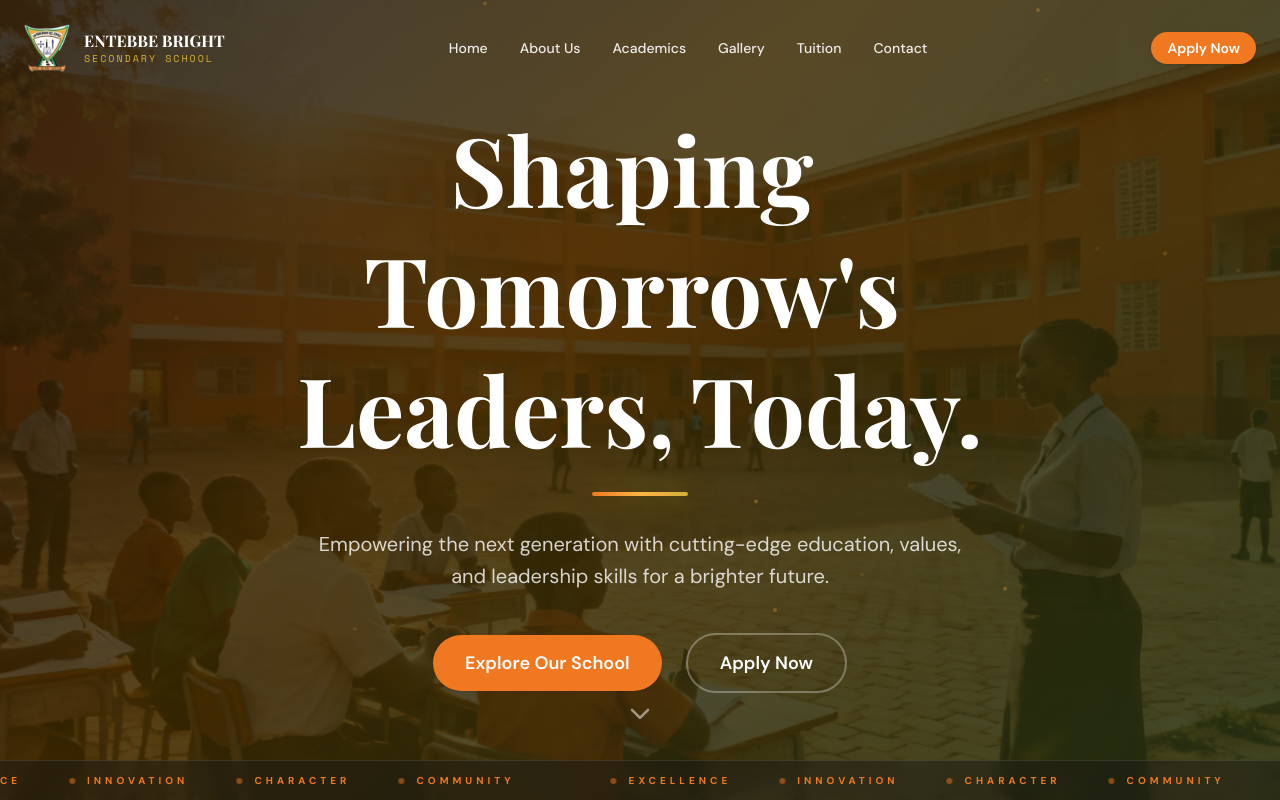
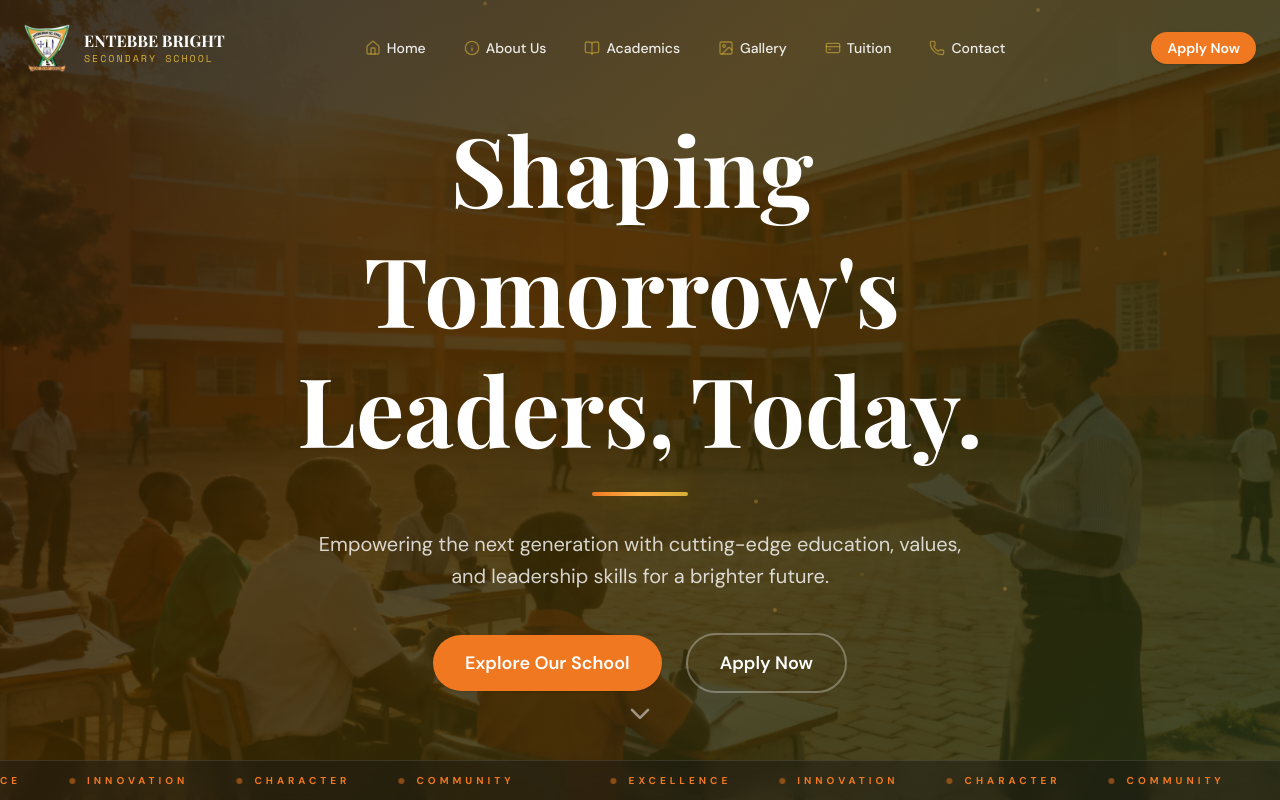
Before and after one commit to katsomar/Entebbe-Bright-Secondary-School, a Next.js app: page / in a window 1280 px wide. Shown: the top 800 px of the page. Built offline with nearby package versions, Linux system fonts and the light colour scheme; a web font is replaced by a local one.

Commit message:
icons added to the header

```diff
--- a/src/components/layout/Navbar.tsx
+++ b/src/components/layout/Navbar.tsx
@@ -3,17 +3,17 @@
 import React, { useState, useEffect } from "react";
 import Link from "next/link";
 import { motion, AnimatePresence } from "framer-motion";
-import { Menu, X, ChevronRight } from "lucide-react";
+import { Menu, X, ChevronRight, Home, Info, BookOpen, Image as ImageIcon, CreditCard, Phone } from "lucide-react";
 import Image from "next/image";
 import GoldButton from "@/components/ui/GoldButton";
 
 const navLinks = [
-  { name: "Home", href: "/" },
-  { name: "About Us", href: "/about" },
-  { name: "Academics", href: "/academics" },
-  { name: "Gallery", href: "/gallery" },
-  { name: "Tuition", href: "/tuition" },
-  { name: "Contact", href: "/#contact" },
+  { name: "Home", href: "/", icon: Home },
+  { name: "About Us", href: "/about", icon: Info },
+  { name: "Academics", href: "/academics", icon: BookOpen },
+  { name: "Gallery", href: "/gallery", icon: ImageIcon },
+  { name: "Tuition", href: "/tuition", icon: CreditCard },
+  { name: "Contact", href: "/#contact", icon: Phone },
 ];
 
 const Navbar = () => {
@@ -65,11 +65,12 @@ const Navbar = () => {
               <Link
                 key={link.name}
                 href={link.href}
-                className={`relative text-sm font-medium transition-colors hover:text-gold-bright ${
+                className={`relative text-sm font-medium transition-colors hover:text-gold-bright flex items-center space-x-1.5 ${
                   isScrolled ? "text-white/80" : "text-white/90"
                 }`}
               >
-                {link.name}
+                <link.icon size={16} className="text-gold-main/60" />
+                <span>{link.name}</span>
                 <motion.div
                   className="absolute -bottom-1 left-0 right-0 h-0.5 bg-gold-main"
                   initial={{ scaleX: 0 }}
@@ -138,10 +139,13 @@ const Navbar = () => {
                   <Link
                     href={link.href}
                     onClick={() => setIsMobileMenuOpen(false)}
-                    className="text-3xl font-heading text-white hover:text-gold-main flex items-center justify-between group"
+                    className="text-3xl font-heading text-white hover:text-gold-main flex items-center group"
                   >
-                    {link.name}
-                    <ChevronRight className="opacity-0 group-hover:opacity-100 transition-opacity text-gold-main" />
+                    <div className="w-12 h-12 rounded-xl bg-white/5 flex items-center justify-center mr-4 group-hover:bg-gold-main/20 transition-colors">
+                      <link.icon size={24} className="text-gold-main" />
+                    </div>
+                    <span>{link.name}</span>
+                    <ChevronRight className="ml-auto opacity-0 group-hover:opacity-100 transition-opacity text-gold-main" />
                   </Link>
                 </motion.div>
               ))}
```
